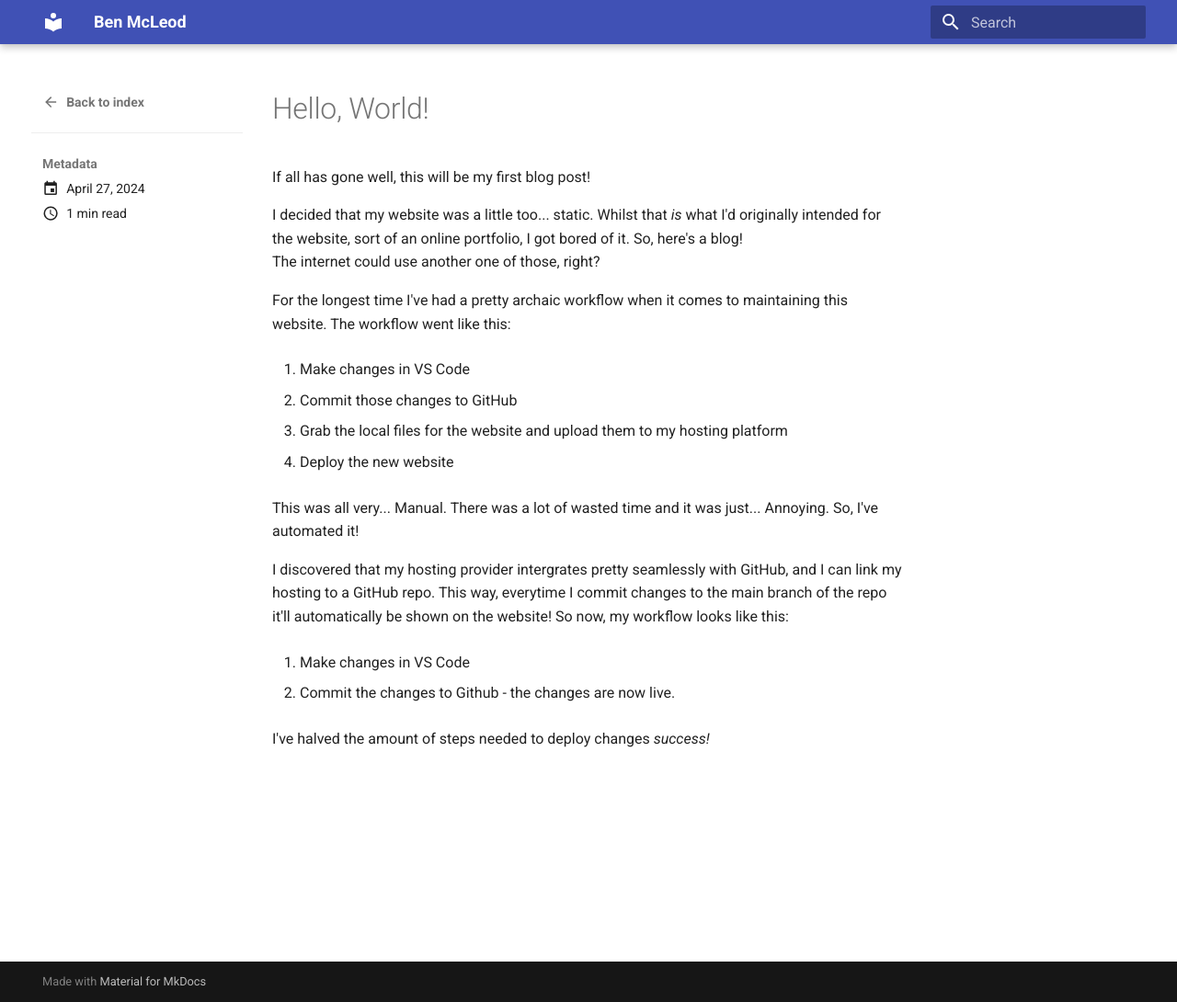
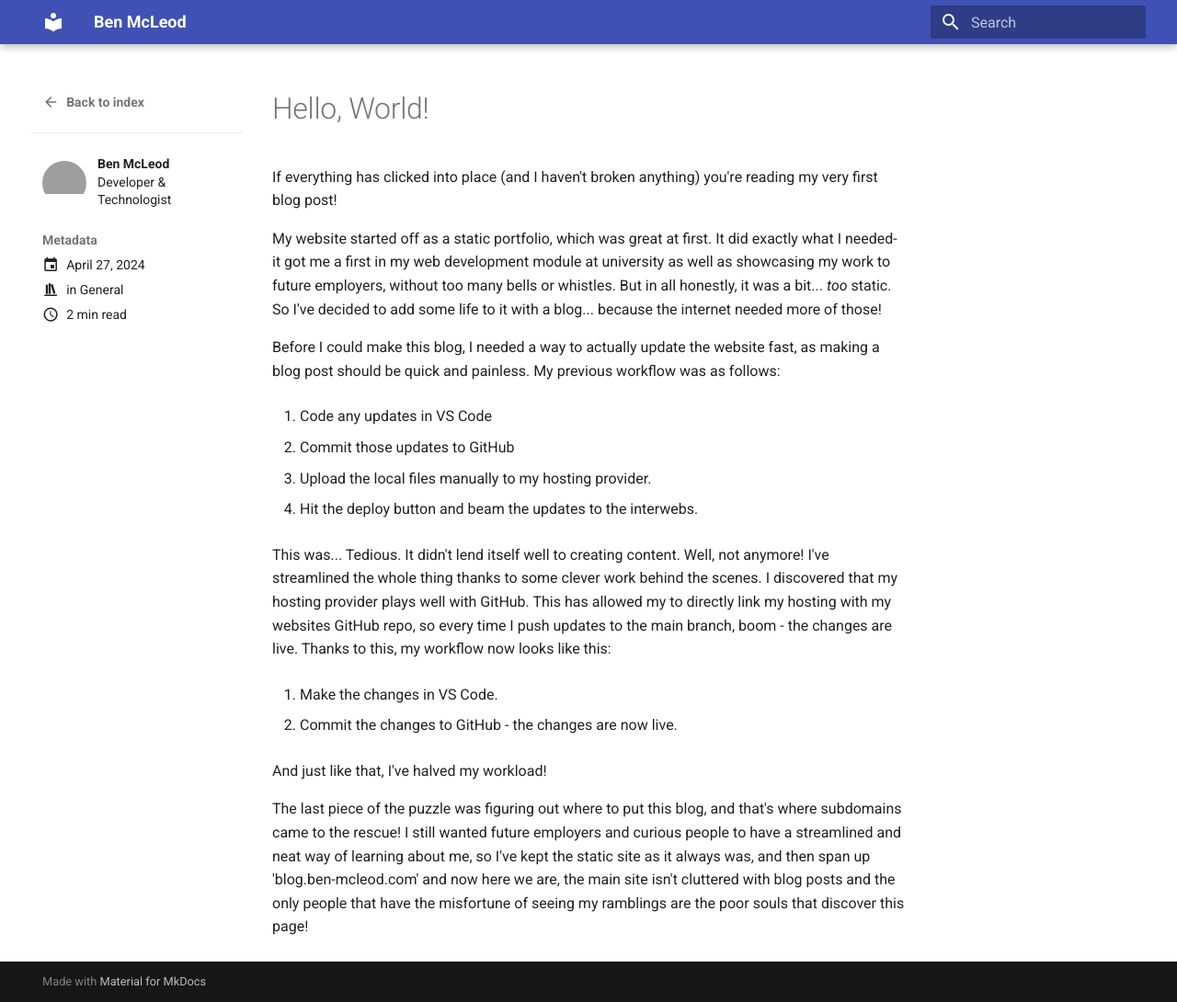
Before and after one commit to BenEmm/PortfolioWebsite, an MkDocs documentation site: the page built from blog/docs/posts/first_post.md, in a window 1280 px wide and 1090 px high. Shown: the whole window at 92% size. Built offline with MkDocs 1.6.1 and Material for MkDocs 9.7.7, drawn with Linux system fonts in a browser that asks for light colours; grey boxes are pictures that could not be loaded.

Commit message:
Blog Version 1.0

```diff
--- /dev/null
+++ b/blog/docs/.authors.yml
@@ -0,0 +1,5 @@
+authors:
+  Ben:
+    name: Ben McLeod
+    description: Developer & Technologist
+    avatar: https://ben-mcleod.com/img/Ben.webp
--- a/blog/docs/posts/first_post.md
+++ b/blog/docs/posts/first_post.md
@@ -1,30 +1,34 @@
 ---
 title: "My first blog post!"
 date: 2024-04-27
+authors:
+    - Ben
+categories:
+    - General
 ---
 
 # Hello, World!
 
-If all has gone well, this will be my first blog post!
+If everything has clicked into place (and I haven't broken anything) you're reading my very first blog post!
 
-I decided that my website was a little too... static. Whilst that *is* what I'd originally intended for the website, sort of an online portfolio, I got bored of it. So, here's a blog! <br>The internet could use another one of those, right?
+My website started off as a static portfolio, which was great at first. It did exactly what I needed- it got me a first in my web development module at university as well as showcasing my work to future employers, without too many bells or whistles. But in all honestly, it was a bit... *too* static. So I've decided to add some life to it with a blog... because the internet needed more of those!
 
-For the longest time I've had a pretty archaic workflow when it comes to maintaining this website. The workflow went like this:
+Before I could make this blog, I needed a way to actually update the website fast, as making a blog post should be quick and painless. My previous workflow was as follows:
 
-1. Make changes in VS Code
+1. Code any updates in VS Code
 
-2. Commit those changes to GitHub
+2. Commit those updates to GitHub
 
-3. Grab the local files for the website and upload them to my hosting platform
+3. Upload the local files manually to my hosting provider.
 
-4. Deploy the new website
+4. Hit the deploy button and beam the updates to the interwebs.
 
-This was all very... Manual. There was a lot of wasted time and it was just... Annoying. So, I've automated it!
+This was... Tedious. It didn't lend itself well to creating content. Well, not anymore! I've streamlined the whole thing thanks to some clever work behind the scenes. I discovered that my hosting provider plays well with GitHub. This has allowed my to directly link my hosting with my websites GitHub repo, so every time I push updates to the main branch, boom - the changes are live. Thanks to this, my workflow now looks like this:
 
-I discovered that my hosting provider intergrates pretty seamlessly with GitHub, and I can link my hosting to a GitHub repo. This way, everytime I commit changes to the main branch of the repo it'll automatically be shown on the website! So now, my workflow looks like this:
+1. Make the changes in VS Code.
 
-1. Make changes in VS Code
+2. Commit the changes to GitHub - the changes are now live.
 
-2. Commit the changes to Github - the changes are now live.
+And just like that, I've halved my workload!
 
-I've halved the amount of steps needed to deploy changes *success!*
+The last piece of the puzzle was figuring out where to put this blog, and that's where subdomains came to the rescue! I still wanted future employers and curious people to have a streamlined and neat way of learning about me, so I've kept the static site as it always was, and then span up 'blog.ben-mcleod.com' and now here we are, the main site isn't cluttered with blog posts and the only people that have the misfortune of seeing my ramblings are the poor souls that discover this page!
```
